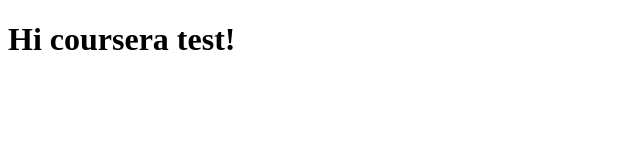
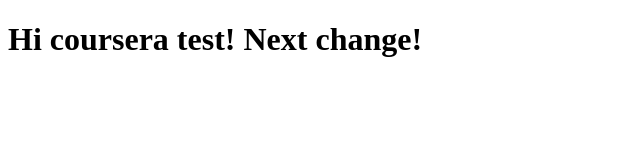
Before and after one commit to rafalwielgus/coursera-test, a plain HTML site: page index.html in a window 1280 px wide. Shown: the whole page, without its empty margins (0-640 px from the left). Drawn offline with Linux system fonts and the light colour scheme.

Commit message:
Next version of my web file.

```diff
--- a/index.html
+++ b/index.html
@@ -5,6 +5,6 @@
     <title>Hi coursera</title>
   </head>
   <body>
-    <h1>Hi coursera test!</h1>
+    <h1>Hi coursera test! Next change!</h1>
   </body>
 </html>
```
